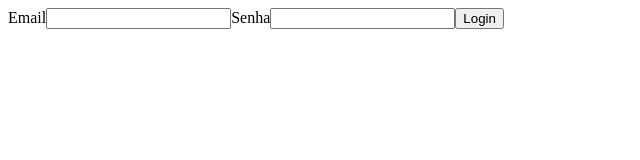
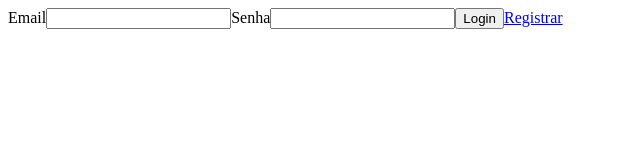
Before and after one commit to AntonioSsantana/React-countdown, a React (Vite) app: page /login in a window 1280 px wide. Shown: the top 160 px of the page, without its empty margins (0-640 px from the left). Built offline with nearby package versions, Linux system fonts and the light colour scheme.

Commit message:
feat: add link para a página de registro

```diff
--- a/src/pages/Login.jsx
+++ b/src/pages/Login.jsx
@@ -1,3 +1,5 @@
+import { Link } from "react-router-dom";
+
 function Login() {
   return (
     <main>
@@ -23,6 +25,11 @@ function Login() {
           >
             Login
           </button>
+          <Link
+            to="/register"
+          >
+            Registrar
+          </Link>
         </form>
       </article>
     </main>
```
